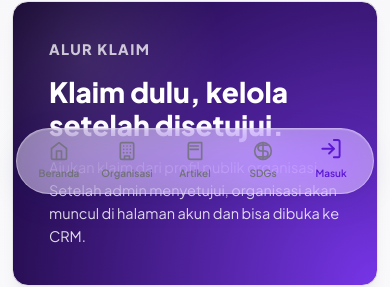
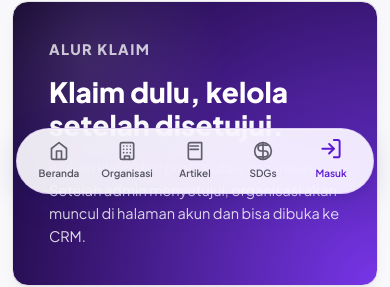
Before and after one commit to pendig/kelompok, a SvelteKit app in the folder web/: page /login in a window 390 px wide. Shown: the part 626-913 px from the top of the page. Built offline with nearby package versions, Linux system fonts and the light colour scheme; no server answers.

Commit message:
Fix mobile nav contrast for PEN-86 (#83)
Co-authored-by: Laras <laras@multica.local>
Co-authored-by: multica-agent <github@multica.ai>

```diff
--- a/web/src/app.css
+++ b/web/src/app.css
@@ -3088,6 +3088,10 @@ button.btn,
 	display: block;
 }
 
+:root[data-theme="dark"] .brand-logo-horizontal {
+	filter: invert(1) hue-rotate(180deg) brightness(1.55) contrast(1.08);
+}
+
 /* Floating Bottom Navbar - Liquid Glassmorphism Theme (iOS style) */
 .floating-bottom-nav {
 	display: none; /* Hidden on desktop */
@@ -3104,28 +3108,26 @@ button.btn,
 	justify-content: space-around;
 
 	/* Liquid Glass styling */
-	background: rgba(255, 255, 255, 0.45);
+	background: rgba(255, 255, 255, 0.9);
 	backdrop-filter: blur(24px) saturate(180%);
 	-webkit-backdrop-filter: blur(24px) saturate(180%);
-	border: 1px solid rgba(255, 255, 255, 0.35);
+	border: 1px solid rgba(124, 58, 237, 0.16);
 	border-radius: 36px;
 	box-shadow:
-		0 8px 32px 0 rgba(31, 38, 135, 0.08),
-		0 4px 12px 0 rgba(0, 0, 0, 0.05),
-		inset 0 1px 1px 0 rgba(255, 255, 255, 0.2);
+		0 8px 32px 0 rgba(31, 38, 135, 0.14),
+		0 4px 12px 0 rgba(0, 0, 0, 0.08),
+		inset 0 1px 1px 0 rgba(255, 255, 255, 0.42);
 
 	transition: all 300ms cubic-bezier(0.4, 0, 0.2, 1);
 }
 
-@media (prefers-color-scheme: dark) {
-	.floating-bottom-nav {
-		background: rgba(18, 12, 28, 0.55);
-		border-color: rgba(255, 255, 255, 0.08);
-		box-shadow:
-			0 8px 32px 0 rgba(0, 0, 0, 0.3),
-			0 4px 12px 0 rgba(0, 0, 0, 0.15),
-			inset 0 1px 1px 0 rgba(255, 255, 255, 0.03);
-	}
+:root[data-theme="dark"] .floating-bottom-nav {
+	background: rgba(24, 20, 34, 0.88);
+	border-color: rgba(255, 255, 255, 0.14);
+	box-shadow:
+		0 8px 32px 0 rgba(0, 0, 0, 0.42),
+		0 4px 12px 0 rgba(0, 0, 0, 0.22),
+		inset 0 1px 1px 0 rgba(255, 255, 255, 0.08);
 }
 
 .bottom-nav-link {
@@ -3136,7 +3138,7 @@ button.btn,
 	gap: 4px;
 	flex: 1;
 	height: 100%;
-	color: var(--muted) !important;
+	color: hsl(240, 6%, 35%) !important;
 	text-decoration: none;
 	font-size: 10px;
 	font-weight: 600;
@@ -3144,11 +3146,15 @@ button.btn,
 	border-radius: 20px;
 }
 
+:root[data-theme="dark"] .bottom-nav-link {
+	color: hsl(250, 10%, 75%) !important;
+}
+
 .bottom-nav-link .nav-icon {
 	width: 20px;
 	height: 20px;
-	stroke: var(--muted);
-	opacity: 0.85;
+	stroke: currentColor;
+	opacity: 0.92;
 	transition: transform 200ms cubic-bezier(0.175, 0.885, 0.32, 1.275), stroke 200ms ease;
 }
 
@@ -3161,22 +3167,14 @@ button.btn,
 	color: var(--purple-700) !important;
 }
 
-@media (prefers-color-scheme: dark) {
-	.bottom-nav-link.active {
-		color: var(--purple-400) !important;
-	}
+:root[data-theme="dark"] .bottom-nav-link.active {
+	color: var(--purple-700) !important;
 }
 
 .bottom-nav-link.active .nav-icon {
-	stroke: var(--purple-700) !important;
+	stroke: currentColor !important;
 	opacity: 1;
 	transform: scale(1.15) translateY(-2px);
-}
-
-@media (prefers-color-scheme: dark) {
-	.bottom-nav-link.active .nav-icon {
-		stroke: var(--purple-400) !important;
-	}
 }
 
 /* Connection Status Indicator - Mobile Native Floating Pill */
```
